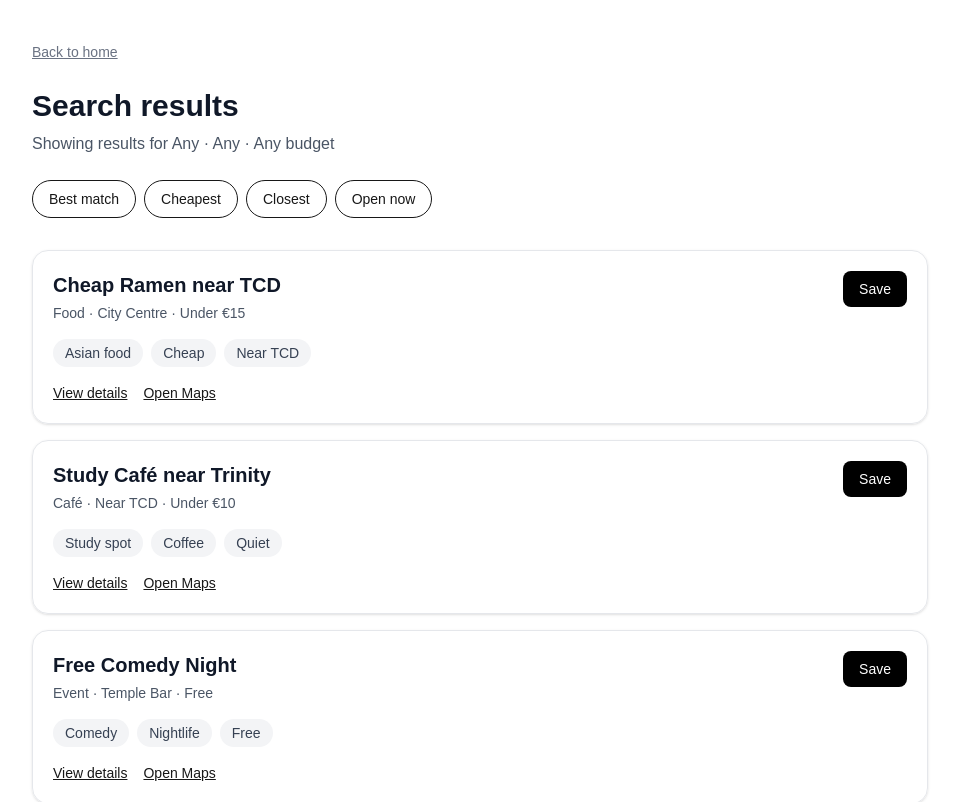
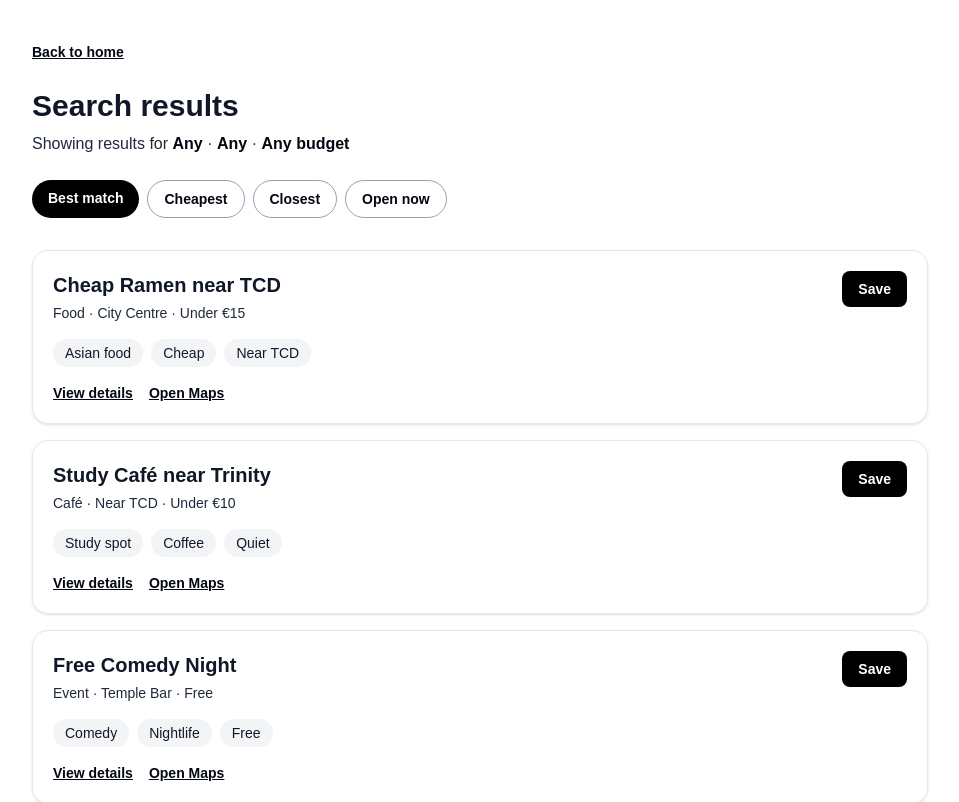
Before and after one commit to kieranji/dublinscanner, a Next.js app: page /search in a window 1280 px wide. Shown: the top 802 px of the page, without its empty margins (160-1119 px from the left). Built offline with nearby package versions, Linux system fonts and the light colour scheme.

Commit message:
Add cheapest sorting

```diff
--- a/app/page.tsx
+++ b/app/page.tsx
@@ -4,7 +4,7 @@ export default function Home() {
   return (
     <main className="min-h-screen bg-white px-6 py-10">
       <section className="mx-auto max-w-3xl">
-        <p className="text-sm font-medium text-gray-500">
+        <p className="text-sm font-semibold text-gray-800">
           Dublin local discovery
         </p>
 
@@ -12,7 +12,7 @@ export default function Home() {
           Find food, events and things to do in Dublin
         </h1>
 
-        <p className="mt-4 text-lg text-gray-600">
+        <p className="mt-4 text-lg font-medium text-gray-800">
           A student-friendly discovery platform for cheap eats, cafés, pubs,
           events and weekend plans.
         </p>
@@ -20,11 +20,11 @@ export default function Home() {
         <SearchForm />
 
         <div className="mt-8 grid gap-3 sm:grid-cols-3">
-          <div className="rounded-xl bg-gray-100 p-4">Cheap eats near TCD</div>
-          <div className="rounded-xl bg-gray-100 p-4">
+          <div className="rounded-xl bg-gray-100 p-4 font-semibold text-gray-900">Cheap eats near TCD</div>
+          <div className="rounded-xl bg-gray-100 p-4 font-semibold text-gray-900">
             Free events this weekend
           </div>
-          <div className="rounded-xl bg-gray-100 p-4">Study cafés</div>
+          <div className="rounded-xl bg-gray-100 p-4 font-semibold text-gray-900">Study cafés</div>
         </div>
       </section>
     </main>
--- a/app/places/[id]/page.tsx
+++ b/app/places/[id]/page.tsx
@@ -14,7 +14,7 @@ export default async function PlacePage({ params }: PlacePageProps) {
     return (
       <main className="min-h-screen bg-white px-6 py-10">
         <section className="mx-auto max-w-3xl">
-          <a href="/search" className="text-sm text-gray-500 underline">
+          <a href="/search" className="text-sm font-semibold text-gray-950 underline">
             Back to search
           </a>
 
@@ -29,7 +29,7 @@ export default async function PlacePage({ params }: PlacePageProps) {
   return (
     <main className="min-h-screen bg-white px-6 py-10">
       <section className="mx-auto max-w-3xl">
-        <a href="/search" className="text-sm text-gray-500 underline">
+        <a href="/search" className="text-sm font-semibold text-gray-950 underline">
           Back to search
         </a>
 
@@ -48,7 +48,7 @@ export default async function PlacePage({ params }: PlacePageProps) {
         <div className="mt-6 rounded-2xl border border-gray-200 p-5">
           <h2 className="font-semibold text-gray-900">Details</h2>
 
-          <p className="mt-3 text-sm text-gray-600">
+          <p className="mt-3 text-sm font-medium text-gray-800">
             Address: {place.address}
           </p>
 
@@ -56,7 +56,7 @@ export default async function PlacePage({ params }: PlacePageProps) {
             {place.tags.map((tag) => (
               <span
                 key={tag}
-                className="rounded-full bg-gray-100 px-3 py-1 text-sm text-gray-700"
+                className="rounded-full bg-gray-100 px-3 py-1 text-sm font-medium text-gray-900"
               >
                 {tag}
               </span>
--- a/app/search/page.tsx
+++ b/app/search/page.tsx
@@ -7,6 +7,7 @@ type SearchPageProps = {
     area?: string;
     category?: string;
     budget?: string;
+    sort?: string;
   }>;
 };
 
@@ -16,6 +17,7 @@ export default async function SearchPage({ searchParams }: SearchPageProps) {
   const selectedArea = params.area ?? "Any";
   const selectedCategory = params.category ?? "Any";
   const selectedBudget = Number(params.budget ?? "9");
+  const selectedSort = params.sort??"best";
 
   const filteredPlaces = places.filter((place) => {
     const areaMatches =
@@ -32,10 +34,17 @@ export default async function SearchPage({ searchParams }: SearchPageProps) {
     return areaMatches && categoryMatches && budgetMatches;
   });
 
+  const sortedPlaces = [...filteredPlaces].sort((a,b)=>{
+    if (selectedSort==="cheapest"){
+      return a.budgetLevel - b.budgetLevel;
+    }
+    return 0;
+  });
+
   return (
     <main className="min-h-screen bg-white px-6 py-10">
       <section className="mx-auto max-w-4xl">
-        <a href="/" className="text-sm text-gray-500 underline">
+        <a href="/" className="text-sm font-semibold text-gray-950 underline">
           Back to home
         </a>
 
@@ -43,27 +52,48 @@ export default async function SearchPage({ searchParams }: SearchPageProps) {
           Search results
         </h1>
 
-        <p className="mt-2 text-gray-600">
-          Showing results for {selectedArea} · {selectedCategory} ·{" "}
-          {getBudgetLabel(selectedBudget)}
+        <p className="mt-2 text-base text-gray-800">
+          Showing results for{" "}
+          <span className="font-semibold text-gray-950">{selectedArea}</span> ·{" "}
+          <span className="font-semibold text-gray-950">{selectedCategory}</span> ·{" "}
+          <span className="font-semibold text-gray-950">
+            {getBudgetLabel(selectedBudget)}
+          </span>
         </p>
 
         <div className="mt-6 flex flex-wrap gap-2">
-          <button className="rounded-full border px-4 py-2 text-sm">
+          <a
+            href={`/search?area=${selectedArea}&category=${selectedCategory}&budget=${selectedBudget}&sort=best`}
+            className={
+              selectedSort === "best"
+                ? "rounded-full bg-black px-4 py-2 text-sm font-semibold text-white"
+                : "rounded-full border border-gray-400 bg-white px-4 py-2 text-sm font-semibold text-gray-950"
+            }
+          >
             Best match
-          </button>
-          <button className="rounded-full border px-4 py-2 text-sm">
+          </a>
+
+          <a
+            href={`/search?area=${selectedArea}&category=${selectedCategory}&budget=${selectedBudget}&sort=cheapest`}
+            className={
+              selectedSort === "cheapest"
+                ? "rounded-full bg-black px-4 py-2 text-sm font-semibold text-white"
+                : "rounded-full border border-gray-400 bg-white px-4 py-2 text-sm font-semibold text-gray-950"
+            }
+          >
             Cheapest
-          </button>
-          <button className="rounded-full border px-4 py-2 text-sm">
+          </a>
+
+          <button className="rounded-full border border-gray-400 bg-white px-4 py-2 text-sm font-semibold text-gray-950">
             Closest
           </button>
-          <button className="rounded-full border px-4 py-2 text-sm">
+
+          <button className="rounded-full border border-gray-400 bg-white px-4 py-2 text-sm font-semibold text-gray-950">
             Open now
           </button>
         </div>
 
-        {filteredPlaces.length === 0 ? (
+        {sortedPlaces.length === 0 ? (
           <div className="mt-8 rounded-2xl border border-gray-200 p-6">
             <h2 className="text-xl font-semibold text-gray-900">
               No results found
@@ -74,7 +104,7 @@ export default async function SearchPage({ searchParams }: SearchPageProps) {
           </div>
         ) : (
           <div className="mt-8 grid gap-4">
-            {filteredPlaces.map((place) => (
+            {sortedPlaces.map((place) => (
               <PlaceCard
                 key={place.id}
                 id={place.id}
--- a/components/PlaceCard.tsx
+++ b/components/PlaceCard.tsx
@@ -21,12 +21,12 @@ export default function PlaceCard({
         <div>
           <h2 className="text-xl font-semibold text-gray-900">{name}</h2>
 
-          <p className="mt-1 text-sm text-gray-600">
+          <p className="mt-1 text-sm font-medium text-gray-800">
             {category} · {area} · {price}
           </p>
         </div>
 
-        <button className="rounded-lg bg-black px-4 py-2 text-sm text-white">
+        <button className="rounded-lg bg-black px-4 py-2 text-sm font-semibold text-white">
           Save
         </button>
       </div>
@@ -35,18 +35,18 @@ export default function PlaceCard({
         {tags.map((tag) => (
           <span
             key={tag}
-            className="rounded-full bg-gray-100 px-3 py-1 text-sm text-gray-700"
+            className="rounded-full bg-gray-100 px-3 py-1 text-sm font-medium text-gray-900"
           >
             {tag}
           </span>
         ))}
       </div>
 
-      <div className="mt-4 flex gap-4 text-sm">
-        <a href={`/places/${id}`} className="underline">
+      <div className="mt-4 flex gap-4 text-sm font-semibold">
+        <a href={`/places/${id}`} className="text-gray-950 underline">
           View details
         </a>
-        <a href="#" className="underline">
+        <a href="#" className="text-gray-950 underline">
           Open Maps
         </a>
       </div>
--- a/components/SearchForm.tsx
+++ b/components/SearchForm.tsx
@@ -27,11 +27,11 @@ export default function SearchForm() {
       onSubmit={handleSubmit}
       className="mt-8 rounded-2xl border border-gray-200 p-4 shadow-sm"
     >
-      <label className="block text-sm font-medium text-gray-700">Where?</label>
+      <label className="block text-sm font-semibold text-gray-900"></label>
       <select
         value={area}
         onChange={(event) => setArea(event.target.value)}
-        className="mt-2 w-full rounded-lg border border-gray-300 p-3"
+        className="mt-2 w-full rounded-lg border border-gray-400 bg-white p-3 text-base font-medium text-gray-900"
       >
         <option>Near TCD</option>
         <option>City Centre</option>
@@ -42,13 +42,13 @@ export default function SearchForm() {
         <option>Any</option>
       </select>
 
-      <label className="mt-4 block text-sm font-medium text-gray-700">
+      <label className="mt-4 block text-sm font-semibold text-gray-900">
         What do you want?
       </label>
       <select
         value={category}
         onChange={(event) => setCategory(event.target.value)}
-        className="mt-2 w-full rounded-lg border border-gray-300 p-3"
+        className="mt-2 w-full rounded-lg border border-gray-400 bg-white p-3 text-base font-medium text-gray-900"
       >
         <option>Food</option>
         <option>Café</option>
@@ -57,13 +57,13 @@ export default function SearchForm() {
         <option>Any</option>
       </select>
 
-      <label className="mt-4 block text-sm font-medium text-gray-700">
+      <label className="mt-4 block text-sm font-semibold text-gray-900">
         Budget
       </label>
       <select
         value={budget}
         onChange={(event) => setBudget(event.target.value)}
-        className="mt-2 w-full rounded-lg border border-gray-300 p-3"
+        className="mt-2 w-full rounded-lg border border-gray-400 bg-white p-3 text-base font-medium text-gray-900"
       >
         <option value="0">Free</option>
         <option value="1">Under €10</option>
@@ -71,7 +71,7 @@ export default function SearchForm() {
         <option value="9">Any</option>
       </select>
 
-      <button className="mt-6 w-full rounded-lg bg-black px-4 py-3 font-medium text-white">
+      <button className="mt-6 w-full rounded-lg bg-black px-4 py-3 text-base font-semibold text-white">
         Search Dublin
       </button>
     </form>
```
